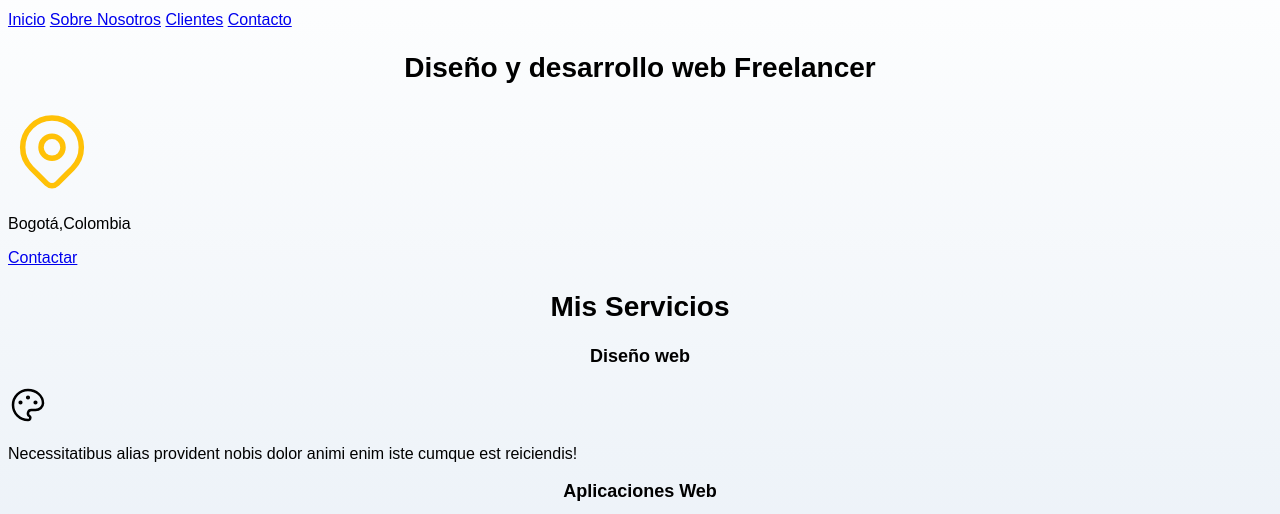
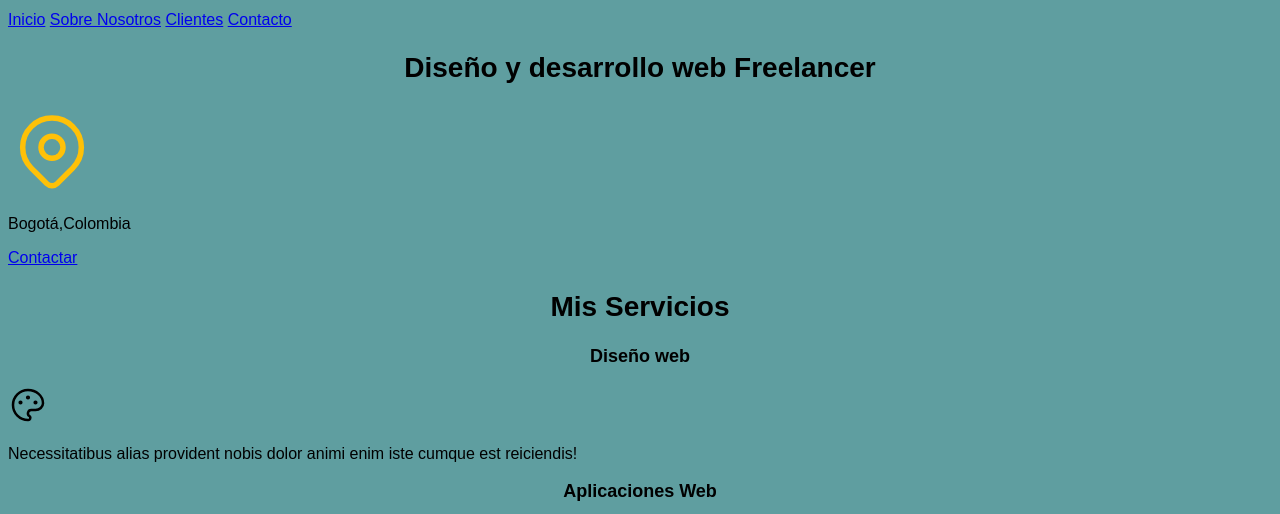
Before and after one commit to J-Rincon/Freelancer-Web-Page, a plain HTML site: page nosotros.html in a window 1280 px wide. Shown: the part 83-597 px from the top of the page. Drawn offline with Linux system fonts and the light colour scheme.

Commit message:
Modifico Background nosotros

```diff
--- a/css/styles.css
+++ b/css/styles.css
@@ -37,7 +37,7 @@ html {
 body{
     font-size: 16px; /* (2) 1 rem = 10px */
     font-family: 'Krub', sans-serif;
-    background-image: linear-gradient(to top, var(--grisclaro) 0%, var(--blanco) 100%); /*Fondo color degradado*/
+    /* background-image: linear-gradient(to top, var(--grisclaro) 0%, var(--blanco) 100%); Fondo color degradado */
 }
 .contenedor{
     max-width: 120rem;
@@ -256,3 +256,7 @@ h1,h2,h3 {
 .footer{
     text-align: center;
 }
+
+.nosotros{
+    background-color: cadetblue;
+}
--- a/nosotros.html
+++ b/nosotros.html
@@ -7,7 +7,7 @@
     <link rel="preload" href="css/styles.css" as="style"> <!--Carga mas rapido los estilos  -->
     <link href="css/styles.css" rel="stylesheet"> <!-- rel=relacion con la hoja de estilos: styles.css -->
 </head>
-<body>
+<body class="nosotros">
    <header>
        <h1>Nosotros</h1>
     </header>
```
